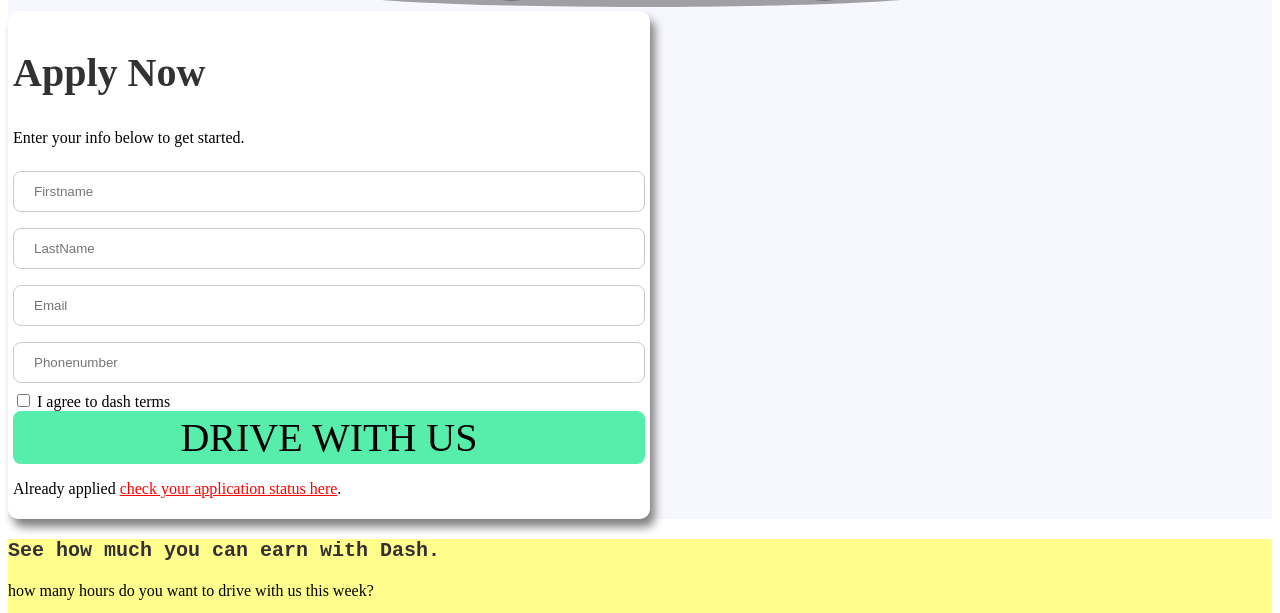
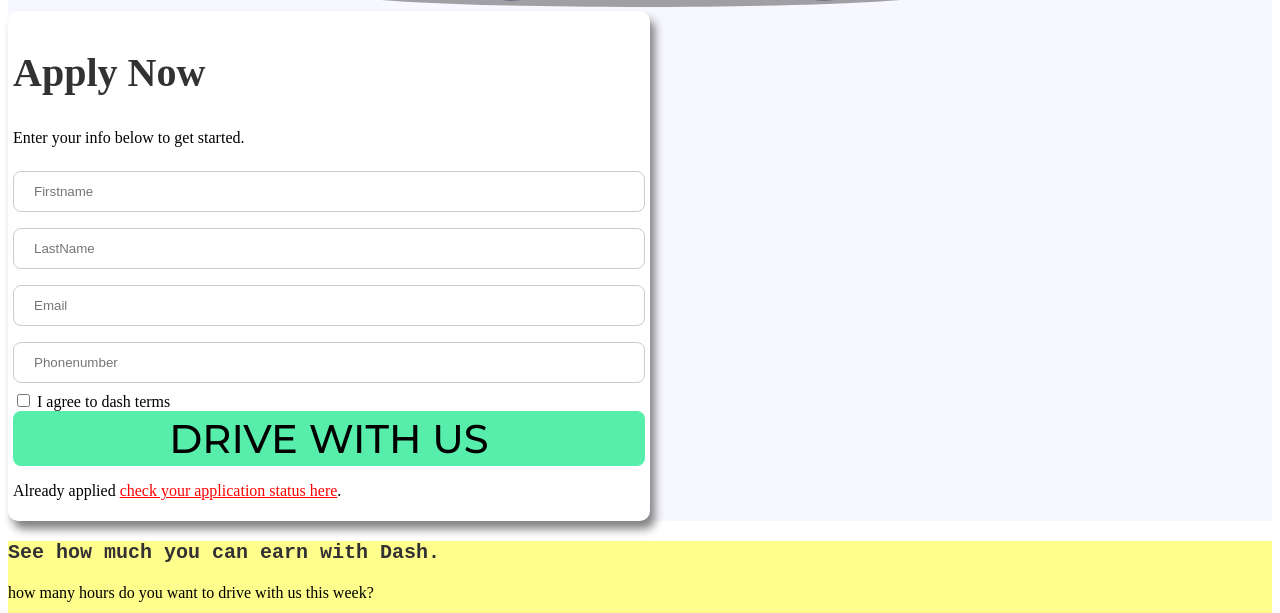
Before and after one commit to wilc0060/wilc0060.github.io, a plain HTML site: page Landing-page/index.html in a window 1280 px wide. Shown: the part 1268-1881 px from the top of the page. Drawn offline with Linux system fonts and the light colour scheme.

Commit message:
adding fonts and beautifying flies

```diff
--- a/Landing-page/index.html
+++ b/Landing-page/index.html
@@ -6,6 +6,8 @@
   <meta name="viewport" content="width=device-width, initial-scale=1.0">
   <meta http-equiv="X-UA-Compatible" content="ie=edge">
   <title>Landing Page</title>
+  <link rel="preconnect" href="https://fonts.gstatic.com">
+  <link href="https://fonts.googleapis.com/css2?family=Montserrat:ital,wght@0,500;1,700&display=swap" rel="stylesheet">
   <link rel="preconnect" href="https://fonts.gstatic.com">
   <link href="https://fonts.googleapis.com/css2?family=Montserrat:wght@500&display=swap" rel="stylesheet">
   <link rel="stylesheet" href="style.css">
--- a/Landing-page/style.css
+++ b/Landing-page/style.css
@@ -84,7 +84,8 @@ input[id=City] {
     border-radius: 8px;
     font-size: 40px;
     padding: 3px 12px;
-    font-family: initial;
+    font-family: 'Montserrat', sans-serif;
+    ;
     border: none;
     width: 100%;
 }
```
